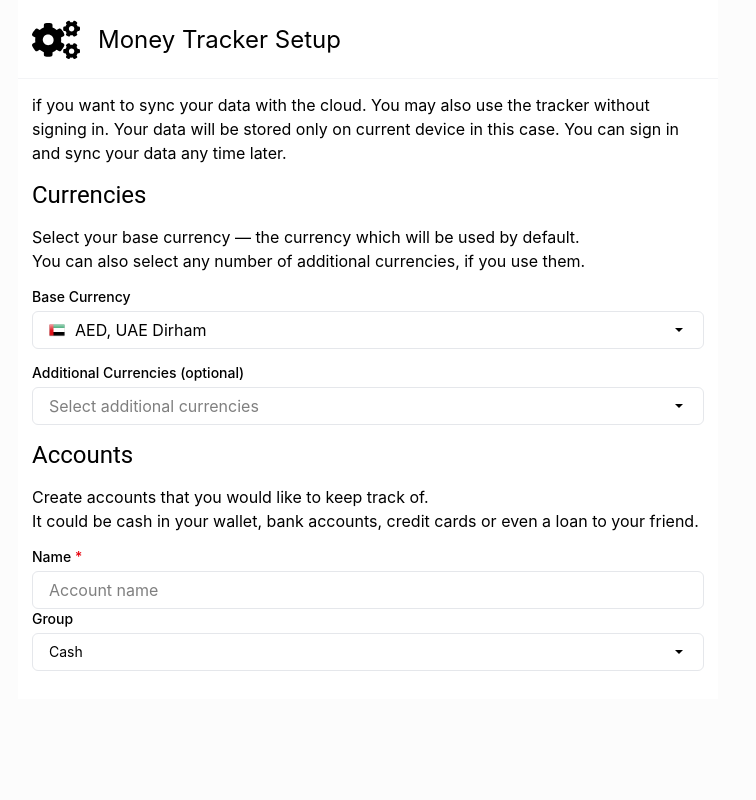
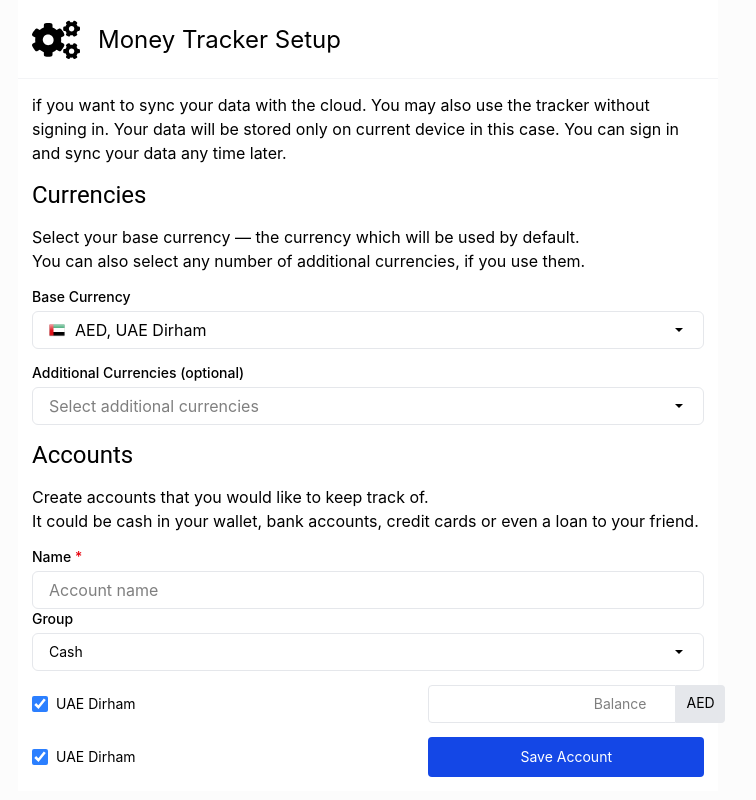
Before and after one commit to Imoyemi-1/moneytracker-app, a React (Vite) app: page / in a window 1280 px wide. Shown: the whole page, without its empty margins (272-1028 px from the left). Built offline with nearby package versions, Linux system fonts and the light colour scheme.

Commit message:
feat(setup): added amount field for saving account

```diff
--- a/src/setupPage/AccountForm.jsx
+++ b/src/setupPage/AccountForm.jsx
@@ -6,8 +6,39 @@ const groupList = ['Cash', 'Bank Account', 'Deposit', 'Credit', 'Asset'];
 const AccountForm = () => {
   const { selected } = useDropdown();
 
+  // for additional currencies amount
+
+  const additionalAmountList = selected.additionalSelection.map((cur) => (
+    <div key={cur.code} className='flex items-center text-sm mt-3.5'>
+      <div className='flex-1'>
+        <label className='flex items-center  cursor-pointer w-fit'>
+          <input
+            className='w-4 h-4 accent-blue-500 mr-2 '
+            type='checkbox'
+            defaultChecked
+          />
+          {cur.name}
+        </label>
+      </div>
+      <div className='w-[41%]'>
+        <div className='flex '>
+          <input
+            className='border text-end border-gray-200 rounded px-3.5 py-2 rounded-tr-none rounded-br-none outline-0 focus:border focus:border-blue-200'
+            type='number'
+            placeholder='Balance'
+            step='0.01'
+          />
+          <div className='bg-gray-200 px-2.5 py-2 rounded rounded-tl-none rounded-bl-none'>
+            {cur.code}
+          </div>
+        </div>
+      </div>
+    </div>
+  ));
+
   return (
     <form>
+      <div>
         <div className='flex flex-col '>
           <label className='font-medium mb-1 text-sm ' htmlFor='accountName'>
             Name <span className='text-red-600 '>*</span>
@@ -17,6 +48,7 @@ const AccountForm = () => {
             type='text'
             id='accountName'
             placeholder='Account name'
+            required
           />
         </div>
         <Field
@@ -28,6 +60,53 @@ const AccountForm = () => {
             <div className='text-sm py-0.5'>{selected.groupSelection}</div>
           }
         />
+      </div>
+
+      {/* for base currency selection */}
+      <div className='flex items-center text-sm'>
+        <div className='flex-1'>
+          <label className='flex items-center  cursor-pointer w-fit'>
+            <input
+              className='w-4 h-4 accent-blue-500 mr-2 '
+              type='checkbox'
+              defaultChecked
+            />
+            {selected.baseSelection.name}
+          </label>
+        </div>
+        <div className='w-[41%]'>
+          <div className='flex '>
+            <input
+              className='border text-end border-gray-200 rounded px-3.5 py-2 rounded-tr-none rounded-br-none outline-0 focus:border focus:border-blue-200'
+              type='number'
+              placeholder='Balance'
+              step='0.01'
+            />
+            <div className='bg-gray-200 px-2.5 py-2 rounded rounded-tl-none rounded-bl-none'>
+              {selected.baseSelection.code}
+            </div>
+          </div>
+        </div>
+      </div>
+
+      {additionalAmountList}
+
+      {/* for save  account button */}
+      <div className='flex items-center text-sm mt-3.5'>
+        <div className='flex-1'>
+          <label className='flex items-center  cursor-pointer w-fit'>
+            <input
+              className='w-4 h-4 accent-blue-500 mr-2 '
+              type='checkbox'
+              defaultChecked
+            />
+            {selected.baseSelection.name}
+          </label>
+        </div>
+        <button className='bg-blue-700 text-white py-2.5 px-5 w-[41%] rounded'>
+          Save Account
+        </button>
+      </div>
     </form>
   );
 };
```
Lines whose indentation alone changed are shown as unchanged.
